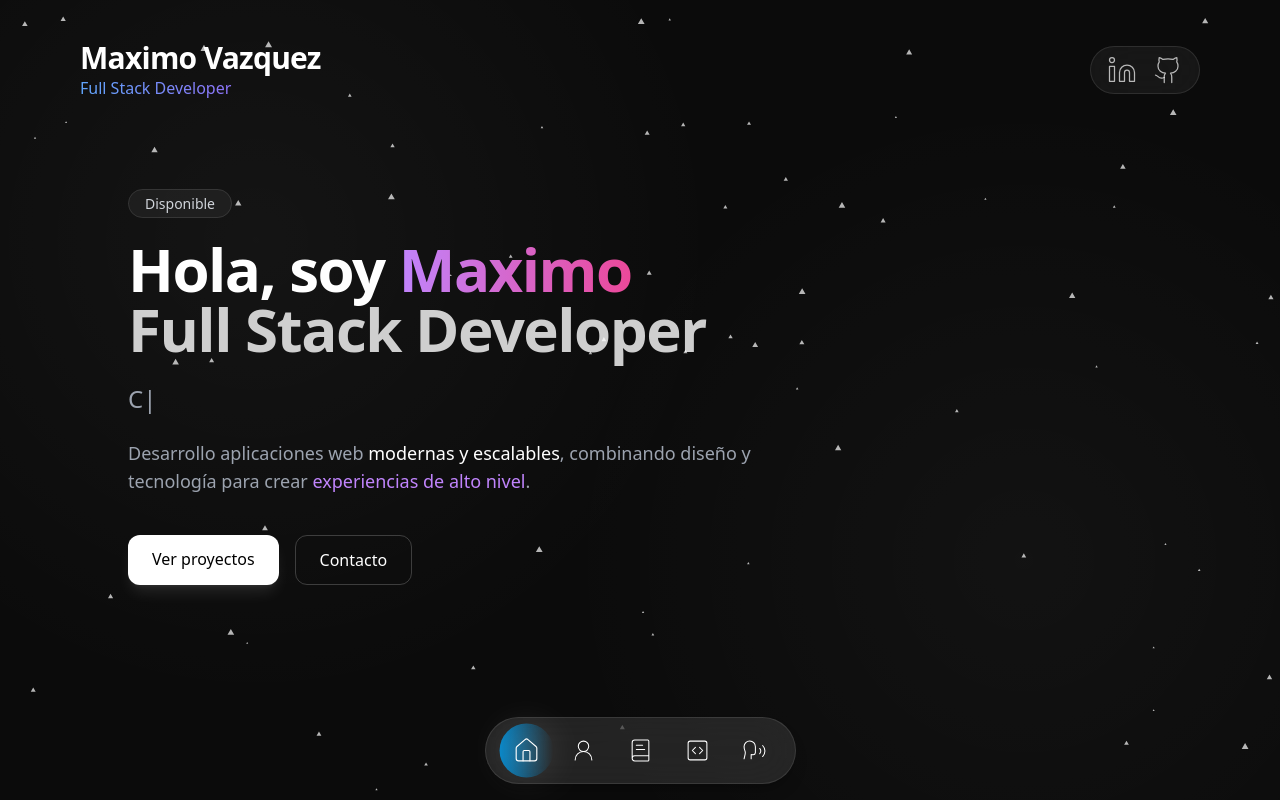
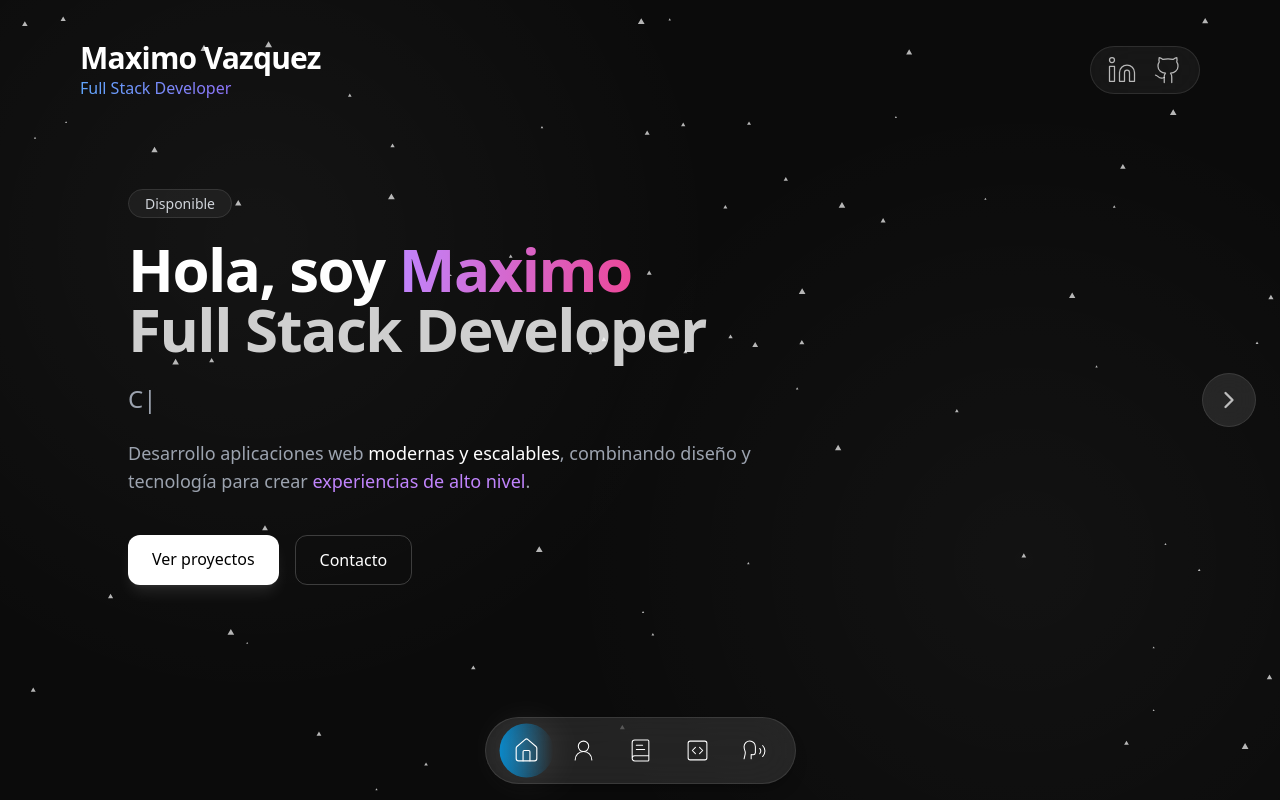
Before and after one commit to maximogarmasarvazquez/page-portfolio, a Next.js app: page / in a window 1280 px wide. Built offline with nearby package versions, Linux system fonts and the light colour scheme.

Commit message:
sidenavigation

```diff
--- a/app/layout.tsx
+++ b/app/layout.tsx
@@ -1,7 +1,7 @@
 import type { Metadata } from "next";
 import { Urbanist } from "next/font/google";
 import "./globals.css";
-
+import SideNavigation from "@/components/SideNavigation";
 import Navbar from "@/components/navbar";
 import Header from "@/components/header";
 
@@ -32,9 +32,10 @@ export default function RootLayout({
           text-white
         `}
       >
-        <Navbar />
-        <Header />
-        {children}
+      <Navbar />
+      <SideNavigation />
+      <Header />
+      {children}
       </body>
     </html>
   );
--- /dev/null
+++ b/components/SideNavigation.tsx
@@ -0,0 +1,85 @@
+"use client";
+
+import { usePathname, useRouter } from "next/navigation";
+import { ChevronLeft, ChevronRight } from "lucide-react";
+
+const routes = [
+  "/",
+  "/about-me",
+  "/services",
+  "/portfolio",
+  "/mas-info",
+];
+
+const SideNavigation = () => {
+  const pathname = usePathname();
+  const router = useRouter();
+
+  const currentIndex = routes.indexOf(pathname);
+
+  const goPrev = () => {
+    if (currentIndex > 0) {
+      router.push(routes[currentIndex - 1]);
+    }
+  };
+
+  const goNext = () => {
+    if (currentIndex < routes.length - 1) {
+      router.push(routes[currentIndex + 1]);
+    }
+  };
+
+  return (
+    <>
+      {/* ⬅️ IZQUIERDA */}
+      {currentIndex > 0 && (
+        <button
+          onClick={goPrev}
+          className="
+            hidden md:flex
+            fixed left-6 top-1/2 -translate-y-1/2
+            z-40
+
+            p-3 rounded-full
+            bg-white/10 backdrop-blur-md
+            border border-white/10
+
+            text-white/70 hover:text-white
+            hover:bg-white/20
+
+            transition-all duration-300
+            hover:scale-110
+          "
+        >
+          <ChevronLeft size={28} />
+        </button>
+      )}
+
+      {/* ➡️ DERECHA */}
+      {currentIndex < routes.length - 1 && (
+        <button
+          onClick={goNext}
+          className="
+            hidden md:flex
+            fixed right-6 top-1/2 -translate-y-1/2
+            z-40
+
+            p-3 rounded-full
+            bg-white/10 backdrop-blur-md
+            border border-white/10
+
+            text-white/70 hover:text-white
+            hover:bg-white/20
+
+            transition-all duration-300
+            hover:scale-110
+          "
+        >
+          <ChevronRight size={28} />
+        </button>
+      )}
+    </>
+  );
+};
+
+export default SideNavigation;
```
